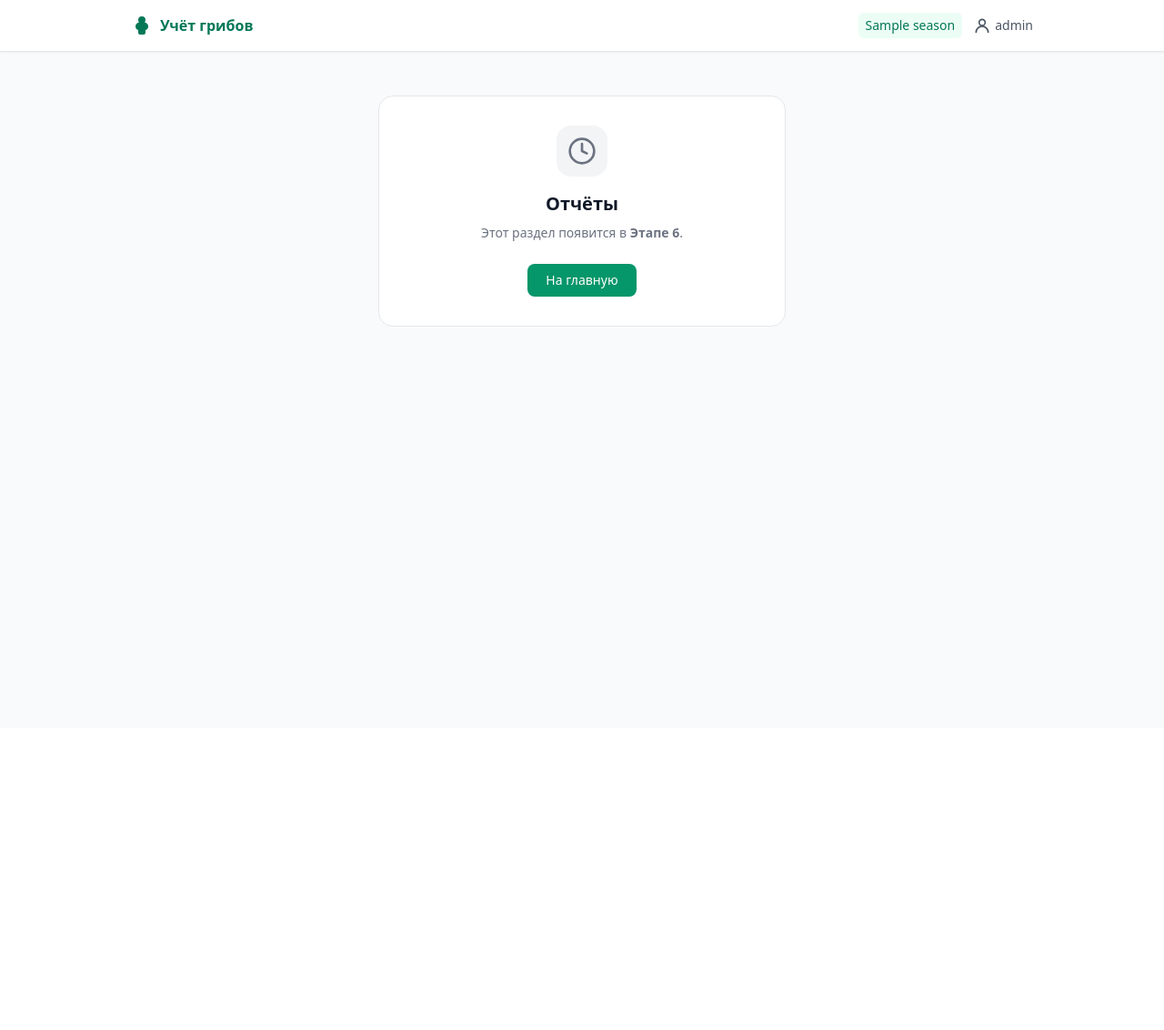
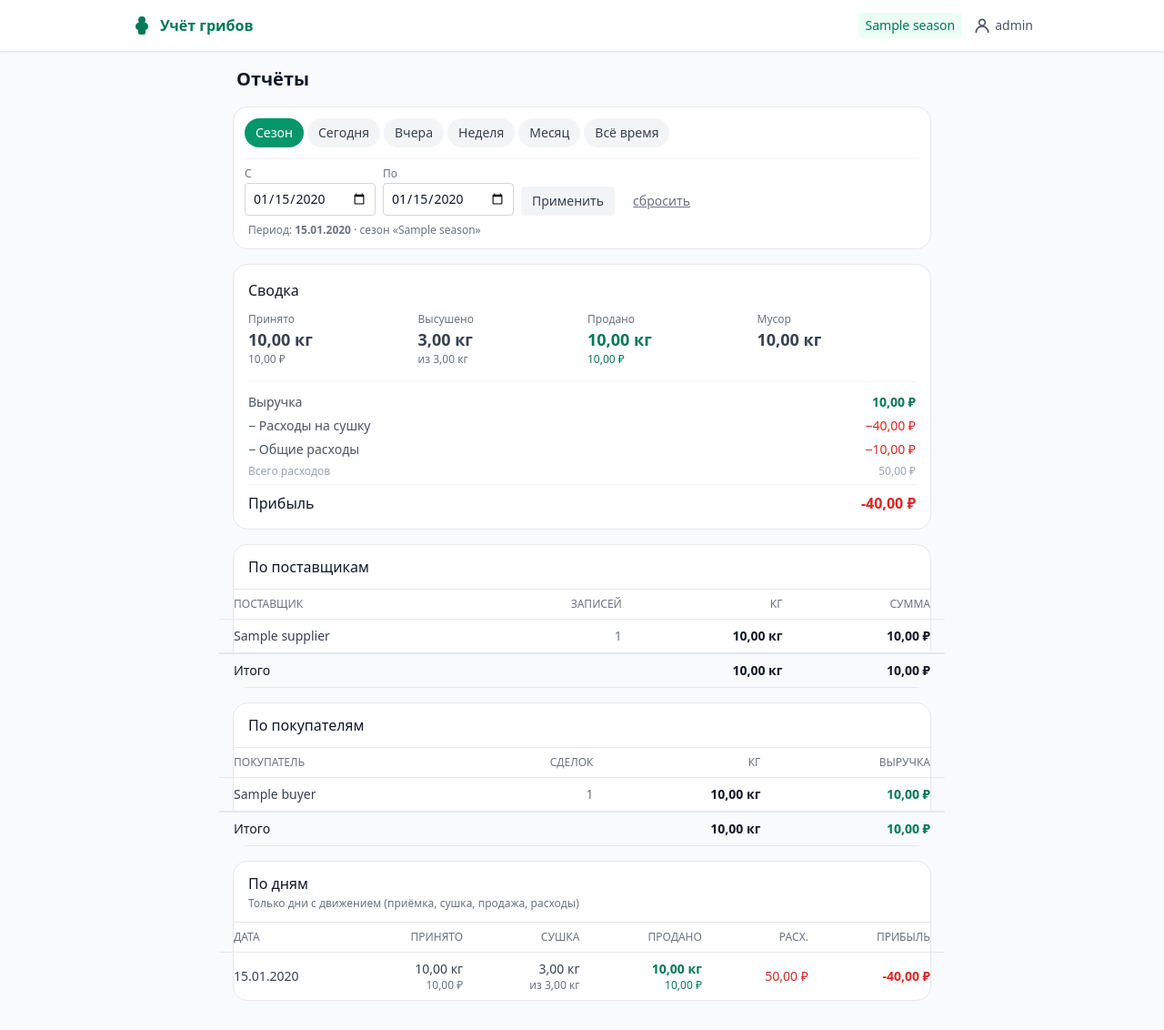
Before and after one commit to IlyaMannn/gribopen, a Flask app: page /reports in a window 1280 px wide. Shown: the whole page at 91% size. Before the commit the page ends 359 px from the top, so only its background shows below. Run offline with Flask 3, Linux system fonts and the light colour scheme; the visitor is signed in with stand-in values (Sample User, id 1); data comes from the database, SQL or seed files in the repository; tables that the repository leaves empty hold one stand-in row (values such as "Sample post"); some libraries are stand-ins or nearby versions.

Commit message:
Stage 6: reports (P&L, suppliers, buyers, daily) with period filter

```diff
--- a/app.py
+++ b/app.py
@@ -1,5 +1,5 @@
 """Flask-приложение: маршруты, маршрутизация, запуск."""
-from datetime import date, datetime
+from datetime import date, datetime, timedelta
 from flask import (
     Flask, render_template, request, redirect, url_for,
     session, flash, abort,
@@ -705,18 +705,55 @@ def seasons_rename(season_id):
     return redirect(url_for("seasons"))
 
 
-# --- Заглушки остальных разделов ----------------------------------------------
-
-PLACEHOLDERS = {
-    "reports": ("Отчёты", 6),
-}
-
+# --- Отчёты --------------------------------------------------------------------
 
 @app.route("/reports")
 @login_required
 def reports():
-    return render_template("placeholder.html", title=PLACEHOLDERS["reports"][0],
-                           stage=PLACEHOLDERS["reports"][1])
+    season = get_active_season()
+    if season is None:
+        return redirect(url_for("first_run"))
+    season_id = season["id"]
+    today = date.today()
+
+    # Пресеты: season, today, yesterday, week, month, all
+    preset = request.args.get("preset", "season")
+    date_from = request.args.get("date_from", "").strip() or None
+    date_to = request.args.get("date_to", "").strip() or None
+
+    if not date_from and not date_to:
+        if preset == "today":
+            date_from = date_to = today.isoformat()
+        elif preset == "yesterday":
+            y = today - timedelta(days=1)
+            date_from = date_to = y.isoformat()
+        elif preset == "week":
+            date_from = (today - timedelta(days=6)).isoformat()
+            date_to = today.isoformat()
+        elif preset == "month":
+            date_from = today.replace(day=1).isoformat()
+            date_to = today.isoformat()
+        elif preset == "season":
+            date_from = season["start_date"]
+            date_to = season["end_date"] or today.isoformat()
+        # else: all time (both None)
+
+    pnl = models.pnl_by_period(season_id, date_from, date_to)
+    suppliers = models.supplier_summary(season_id, date_from, date_to)
+    buyers = models.buyer_summary(season_id, date_from, date_to)
+    daily = models.daily_summary(season_id, date_from, date_to)
+
+    return render_template(
+        "reports.html",
+        pnl=pnl,
+        suppliers=suppliers,
+        buyers=buyers,
+        daily=daily,
+        preset=preset,
+        date_from=date_from or "",
+        date_to=date_to or "",
+        season=season,
+    )
 
 
 # --- Запуск -------------------------------------------------------------------
--- a/templates/home.html
+++ b/templates/home.html
@@ -172,7 +172,7 @@
     </div>
 
     <div class="bg-white rounded-2xl border border-gray-200 p-4 text-sm text-gray-500">
-        <p><strong class="text-gray-700">Этап 5 активен.</strong> Управление сезонами работает: создание, переключение, переименование, сводка по каждому. Отчёты — в следующем этапе.</p>
+        <p><strong class="text-gray-700">Этап 6 активен.</strong> Отчёты работают: сводка P&L, по поставщикам, по покупателям, по дням — с фильтром по периоду (сезон/сегодня/неделя/месяц/произвольный). Полировка — в следующем этапе.</p>
     </div>
 </div>
 {% endblock %}
--- /dev/null
+++ b/templates/reports.html
@@ -0,0 +1,261 @@
+{% extends "base.html" %}
+{% block title %}Отчёты — Учёт грибов{% endblock %}
+
+{% block content %}
+<div class="max-w-3xl mx-auto space-y-4">
+    <h1 class="text-xl font-semibold text-gray-900 px-1">Отчёты</h1>
+
+    <!-- Пресеты -->
+    <div class="bg-white rounded-2xl border border-gray-200 p-3">
+        <div class="flex gap-1 overflow-x-auto -mx-1 px-1 pb-1">
+            {% set presets = [
+                ('season', 'Сезон'),
+                ('today', 'Сегодня'),
+                ('yesterday', 'Вчера'),
+                ('week', 'Неделя'),
+                ('month', 'Месяц'),
+                ('all', 'Всё время'),
+            ] %}
+            {% for key, label in presets %}
+            <a href="{{ url_for('reports', preset=key) }}"
+               class="px-3 py-1.5 rounded-full text-sm whitespace-nowrap
+                      {% if preset == key %}bg-emerald-600 text-white font-medium{% else %}bg-gray-100 text-gray-700 hover:bg-gray-200{% endif %}">
+                {{ label }}
+            </a>
+            {% endfor %}
+        </div>
+
+        <!-- Произвольный период -->
+        <form method="get" class="flex flex-wrap items-end gap-2 pt-2 border-t border-gray-100 mt-2">
+            <div>
+                <label class="block text-xs text-gray-500 mb-0.5">С</label>
+                <input type="date" name="date_from" value="{{ date_from }}"
+                       class="px-2 py-1.5 border border-gray-300 rounded text-sm focus:ring-2 focus:ring-emerald-500 outline-none">
+            </div>
+            <div>
+                <label class="block text-xs text-gray-500 mb-0.5">По</label>
+                <input type="date" name="date_to" value="{{ date_to }}"
+                       class="px-2 py-1.5 border border-gray-300 rounded text-sm focus:ring-2 focus:ring-emerald-500 outline-none">
+            </div>
+            <button type="submit" class="px-3 py-1.5 bg-gray-100 hover:bg-gray-200 rounded text-sm font-medium text-gray-700">
+                Применить
+            </button>
+            {% if date_from or date_to %}
+            <a href="{{ url_for('reports') }}" class="px-3 py-1.5 text-sm text-gray-500 hover:text-gray-700 underline">сбросить</a>
+            {% endif %}
+        </form>
+
+        <p class="text-xs text-gray-500 mt-2 px-1">
+            {% if date_from and date_to and date_from == date_to %}
+            Период: <strong>{{ date_from|dmy }}</strong>
+            {% elif date_from and date_to %}
+            Период: <strong>{{ date_from|dmy }} — {{ date_to|dmy }}</strong>
+            {% elif date_from %}
+            С <strong>{{ date_from|dmy }}</strong>
+            {% elif date_to %}
+            По <strong>{{ date_to|dmy }}</strong>
+            {% else %}
+            Весь период
+            {% endif %}
+            · сезон «{{ season.name }}»
+        </p>
+    </div>
+
+    <!-- 1. Сводка P&L -->
+    <section class="bg-white rounded-2xl border border-gray-200 p-4">
+        <h2 class="font-medium text-gray-900 mb-3">Сводка</h2>
+
+        <div class="grid grid-cols-2 md:grid-cols-4 gap-3 text-sm">
+            <div>
+                <p class="text-xs text-gray-500">Принято</p>
+                <p class="text-lg font-semibold text-gray-700">{{ pnl.accepted_kg|kg }}</p>
+                <p class="text-xs text-gray-500">{{ pnl.accepted_amount|money }}</p>
+            </div>
+            <div>
+                <p class="text-xs text-gray-500">Высушено</p>
+                <p class="text-lg font-semibold text-gray-700">{{ pnl.dried_dry_kg|kg }}</p>
+                <p class="text-xs text-gray-500">из {{ pnl.dried_raw_kg|kg }}</p>
+            </div>
+            <div>
+                <p class="text-xs text-gray-500">Продано</p>
+                <p class="text-lg font-semibold text-emerald-700">{{ pnl.sales_kg|kg }}</p>
+                <p class="text-xs text-emerald-700">{{ pnl.revenue|money }}</p>
+            </div>
+            <div>
+                <p class="text-xs text-gray-500">Мусор</p>
+                <p class="text-lg font-semibold text-gray-700">{{ pnl.waste_kg|kg }}</p>
+            </div>
+        </div>
+
+        <div class="mt-4 pt-3 border-t border-gray-100 space-y-1.5 text-sm">
+            <div class="flex justify-between">
+                <span class="text-gray-600">Выручка</span>
+                <span class="font-semibold text-emerald-700">{{ pnl.revenue|money }}</span>
+            </div>
+            <div class="flex justify-between">
+                <span class="text-gray-600">− Расходы на сушку</span>
+                <span class="text-red-600">−{{ pnl.drying_cost|money }}</span>
+            </div>
+            <div class="flex justify-between">
+                <span class="text-gray-600">− Общие расходы</span>
+                <span class="text-red-600">−{{ pnl.expenses_total|money }}</span>
+            </div>
+            <div class="flex justify-between text-xs text-gray-400">
+                <span>Всего расходов</span>
+                <span>{{ pnl.total_cost|money }}</span>
+            </div>
+            <div class="flex justify-between pt-2 border-t border-gray-100 text-base">
+                <span class="font-medium text-gray-900">Прибыль</span>
+                <span class="font-semibold {% if pnl.profit >= 0 %}text-emerald-700{% else %}text-red-600{% endif %}">
+                    {{ pnl.profit|money }}
+                </span>
+            </div>
+        </div>
+    </section>
+
+    <!-- 2. По поставщикам -->
+    <section class="bg-white rounded-2xl border border-gray-200">
+        <div class="px-4 py-3 border-b border-gray-200">
+            <h2 class="font-medium text-gray-900">По поставщикам</h2>
+        </div>
+        {% if suppliers %}
+        <div class="overflow-x-auto -mx-4">
+            <table class="w-full text-sm">
+                <thead class="text-xs text-gray-500 uppercase">
+                    <tr class="border-b border-gray-200">
+                        <th class="text-left py-2 px-4 font-medium">Поставщик</th>
+                        <th class="text-right py-2 px-4 font-medium">Записей</th>
+                        <th class="text-right py-2 px-4 font-medium">Кг</th>
+                        <th class="text-right py-2 px-4 font-medium">Сумма</th>
+                    </tr>
+                </thead>
+                <tbody class="divide-y divide-gray-100">
+                    {% set s_kg = namespace(t=0) %}
+                    {% set s_amt = namespace(t=0) %}
+                    {% for s in suppliers %}
+                    <tr>
+                        <td class="py-2 px-4 text-gray-700">
+                            {% if s.supplier_name %}{{ s.supplier_name }}{% else %}<em class="text-gray-400">без имени</em>{% endif %}
+                        </td>
+                        <td class="py-2 px-4 text-right text-gray-500">{{ s.deliveries }}</td>
+                        <td class="py-2 px-4 text-right font-semibold">{{ s.kg|kg }}</td>
+                        <td class="py-2 px-4 text-right font-semibold text-gray-900">{{ s.amount|money }}</td>
+                    </tr>
+                    {% set s_kg.t = s_kg.t + s.kg %}
+                    {% set s_amt.t = s_amt.t + s.amount %}
+                    {% endfor %}
+                </tbody>
+                <tfoot>
+                    <tr class="border-t-2 border-gray-200 bg-gray-50">
+                        <td class="py-2 px-4 font-medium text-gray-900">Итого</td>
+                        <td class="py-2 px-4"></td>
+                        <td class="py-2 px-4 text-right font-semibold">{{ s_kg.t|kg }}</td>
+                        <td class="py-2 px-4 text-right font-semibold text-gray-900">{{ s_amt.t|money }}</td>
+                    </tr>
+                </tfoot>
+            </table>
+        </div>
+        {% else %}
+        <p class="px-4 py-6 text-sm text-gray-400 text-center">Нет приёмок в этом периоде</p>
+        {% endif %}
+    </section>
+
+    <!-- 3. По покупателям -->
+    <section class="bg-white rounded-2xl border border-gray-200">
+        <div class="px-4 py-3 border-b border-gray-200">
+            <h2 class="font-medium text-gray-900">По покупателям</h2>
+        </div>
+        {% if buyers %}
+        <div class="overflow-x-auto -mx-4">
+            <table class="w-full text-sm">
+                <thead class="text-xs text-gray-500 uppercase">
+                    <tr class="border-b border-gray-200">
+                        <th class="text-left py-2 px-4 font-medium">Покупатель</th>
+                        <th class="text-right py-2 px-4 font-medium">Сделок</th>
+                        <th class="text-right py-2 px-4 font-medium">Кг</th>
+                        <th class="text-right py-2 px-4 font-medium">Выручка</th>
+                    </tr>
+                </thead>
+                <tbody class="divide-y divide-gray-100">
+                    {% set b_kg = namespace(t=0) %}
+                    {% set b_amt = namespace(t=0) %}
+                    {% for b in buyers %}
+                    <tr>
+                        <td class="py-2 px-4 text-gray-700">
+                            {% if b.buyer_name %}{{ b.buyer_name }}{% else %}<em class="text-gray-400">без имени</em>{% endif %}
+                        </td>
+                        <td class="py-2 px-4 text-right text-gray-500">{{ b.deals }}</td>
+                        <td class="py-2 px-4 text-right font-semibold">{{ b.kg|kg }}</td>
+                        <td class="py-2 px-4 text-right font-semibold text-emerald-700">{{ b.amount|money }}</td>
+                    </tr>
+                    {% set b_kg.t = b_kg.t + b.kg %}
+                    {% set b_amt.t = b_amt.t + b.amount %}
+                    {% endfor %}
+                </tbody>
+                <tfoot>
+                    <tr class="border-t-2 border-gray-200 bg-gray-50">
+                        <td class="py-2 px-4 font-medium text-gray-900">Итого</td>
+                        <td class="py-2 px-4"></td>
+                        <td class="py-2 px-4 text-right font-semibold">{{ b_kg.t|kg }}</td>
+                        <td class="py-2 px-4 text-right font-semibold text-emerald-700">{{ b_amt.t|money }}</td>
+                    </tr>
+                </tfoot>
+            </table>
+        </div>
+        {% else %}
+        <p class="px-4 py-6 text-sm text-gray-400 text-center">Нет продаж в этом периоде</p>
+        {% endif %}
+    </section>
+
+    <!-- 4. По дням -->
+    <section class="bg-white rounded-2xl border border-gray-200">
+        <div class="px-4 py-3 border-b border-gray-200">
+            <h2 class="font-medium text-gray-900">По дням</h2>
+            <p class="text-xs text-gray-500 mt-0.5">Только дни с движением (приёмка, сушка, продажа, расходы)</p>
+        </div>
+        {% if daily %}
+        <div class="overflow-x-auto -mx-4">
+            <table class="w-full text-sm">
+                <thead class="text-xs text-gray-500 uppercase">
+                    <tr class="border-b border-gray-200">
+                        <th class="text-left py-2 px-4 font-medium">Дата</th>
+                        <th class="text-right py-2 px-4 font-medium">Принято</th>
+                        <th class="text-right py-2 px-4 font-medium">Сушка</th>
+                        <th class="text-right py-2 px-4 font-medium">Продано</th>
+                        <th class="text-right py-2 px-4 font-medium">Расх.</th>
+                        <th class="text-right py-2 px-4 font-medium">Прибыль</th>
+                    </tr>
+                </thead>
+                <tbody class="divide-y divide-gray-100">
+                    {% for d in daily %}
+                    <tr>
+                        <td class="py-2 px-4 text-gray-700">{{ d.date|dmy }}</td>
+                        <td class="py-2 px-4 text-right">
+                            <div class="text-gray-700">{{ d.accepted_kg|kg }}</div>
+                            <div class="text-xs text-gray-500">{{ d.accepted_amount|money }}</div>
+                        </td>
+                        <td class="py-2 px-4 text-right">
+                            <div class="text-gray-700">{{ d.dried_dry_kg|kg }}</div>
+                            <div class="text-xs text-gray-500">из {{ d.dried_raw_kg|kg }}</div>
+                        </td>
+                        <td class="py-2 px-4 text-right">
+                            <div class="text-emerald-700 font-semibold">{{ d.sales_kg|kg }}</div>
+                            <div class="text-xs text-emerald-700">{{ d.revenue|money }}</div>
+                        </td>
+                        <td class="py-2 px-4 text-right text-red-600">
+                            {{ (d.expenses_total + d.drying_cost)|money }}
+                        </td>
+                        <td class="py-2 px-4 text-right font-semibold {% if d.profit >= 0 %}text-emerald-700{% else %}text-red-600{% endif %}">
+                            {{ d.profit|money }}
+                        </td>
+                    </tr>
+                    {% endfor %}
+                </tbody>
+            </table>
+        </div>
+        {% else %}
+        <p class="px-4 py-6 text-sm text-gray-400 text-center">Нет движения в этом периоде</p>
+        {% endif %}
+    </section>
+</div>
+{% endblock %}
```
Also changed, not shown: models.py (+171 -27 lines), README.md.
